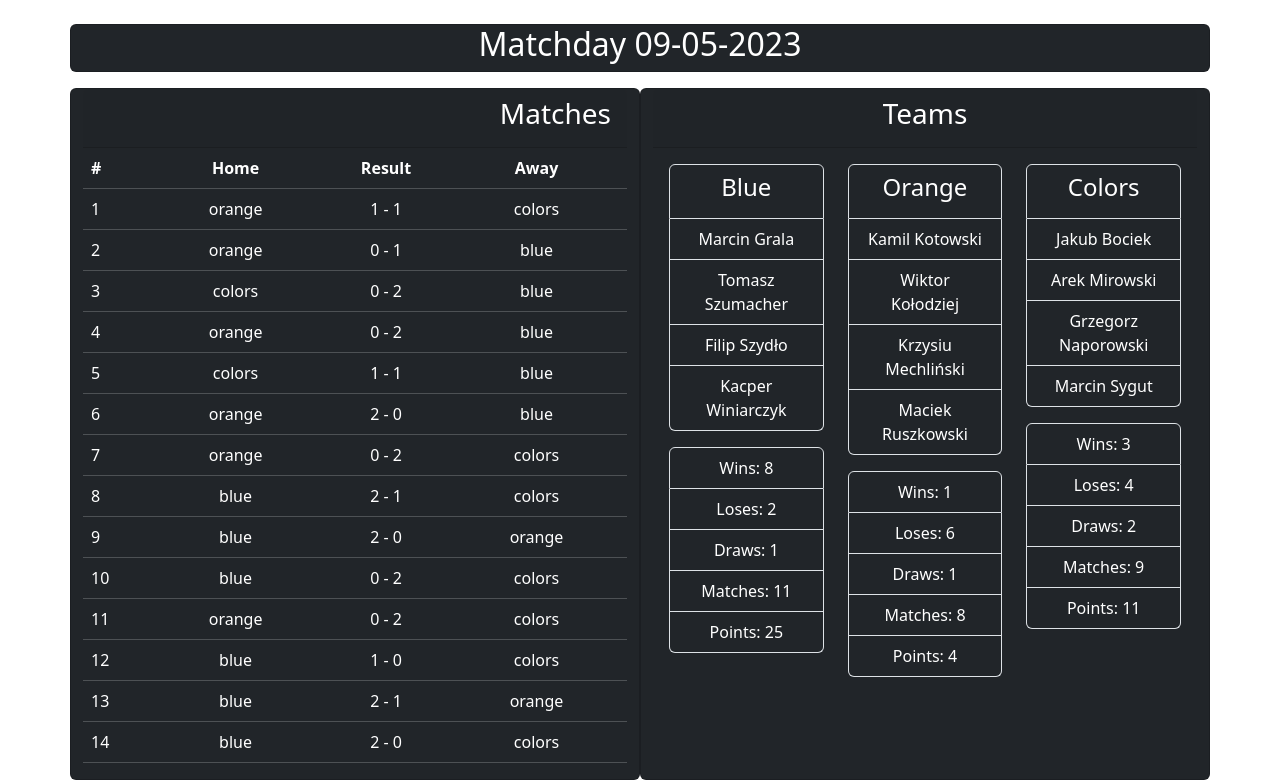
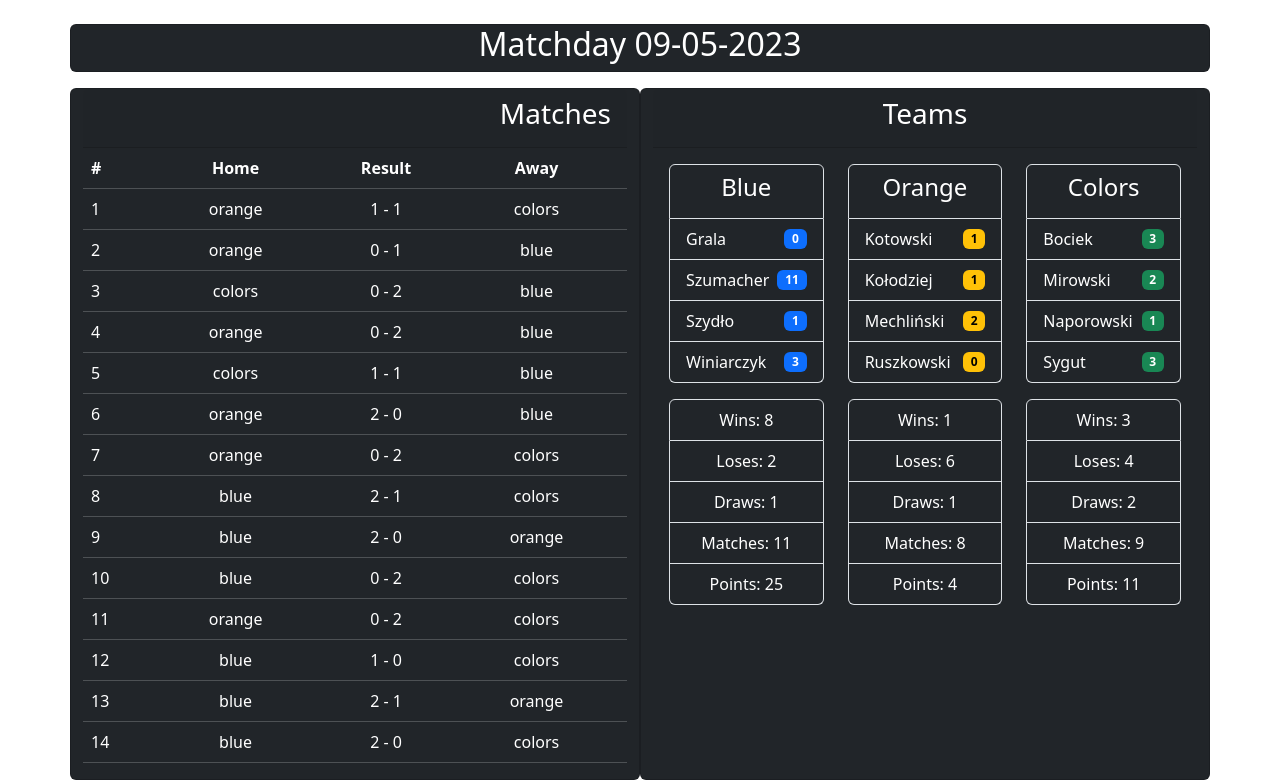
Before and after one commit to Put3k/Futsal-Stat-Track, a Django app: page /matchday/58/ in a window 1280 px wide. Shown: the part 56-836 px from the top of the page. Run offline with Django 4.2, Linux system fonts and the light colour scheme; data comes from the database, SQL or seed files in the repository; both versions use the stored data as it was after the commit.

Commit message:
Add players goals in matchday view.

```diff
--- a/mysite/stat_track/models.py
+++ b/mysite/stat_track/models.py
@@ -4,7 +4,7 @@ from django.db.models.signals import post_save, post_delete
 from django.contrib import admin
 from django.dispatch import receiver
 from django.core.exceptions import ValidationError
-from datetime import datetime
+from datetime import datetime, time, date
 
 TEAM_CHOICES = (
     ("blue", "blue"),
@@ -38,6 +38,15 @@ class Player(models.Model):
             return total_goals
         else:
             return 0
+
+    def get_player_goals_in_matchday(self, matchday):
+        matches_list = list(Match.objects.filter(matchday=matchday).values_list(flat=True))
+        goals_queryset = Stat.objects.filter(player=self, match__in=matches_list).values_list('goals')
+
+        total_goals = goals_queryset.aggregate(Sum('goals'))['goals__sum'] or 0
+
+        return total_goals
+
 
     @property
     def get_player_wins(self):
@@ -147,7 +156,7 @@ class Player(models.Model):
 
 class MatchDay(models.Model):
 
-    date = models.DateTimeField("Date of match")
+    date = models.DateTimeField("Date of match", default=datetime.combine(date.today(), time(21, 0)))
     match_counter = models.PositiveIntegerField(default=0, )
 
     def __str__(self):
@@ -326,7 +335,7 @@ class Stat(models.Model):
         else:
             return True
 
-    #NOT IN USE SINCE TEAM_GOALS SUM UP AS GOALS SCORED BY PLAYERS
+    #NOT IN USE DUE TO TEAM_GOALS SUM UP AS GOALS SCORED BY PLAYERS
     # @property
     # def goals_is_valid(self):
     #     """Chceck if goals scored by player and other teammates sum up to goals declared in Match."""
@@ -351,6 +360,7 @@ class Stat(models.Model):
     #         return False
     #     else:
     #         return True
+
 
     @property
     def team_is_valid(self):
--- a/mysite/stat_track/templates/stat_track/create_matchday.html
+++ b/mysite/stat_track/templates/stat_track/create_matchday.html
@@ -128,9 +128,6 @@
 
             <div class="row">
 
-                {% comment %} Add new Player form {% endcomment %}
-
-                {% comment %} Date pick form {% endcomment %}
                 <div class="col card text-bg-dark mb-3 container text-center" style="max-width: 18rem">
                     <div class="card-header">
                         <h5>Date of matchday</h5>
--- a/mysite/stat_track/templates/stat_track/matchday.html
+++ b/mysite/stat_track/templates/stat_track/matchday.html
@@ -1,4 +1,5 @@
 {% extends "./base.html" %}
+{% load stat_tags %}
 
 {% block title %} {{ matchday }} {% endblock %}
 {% block header %} {{ matchday }} {% endblock %}
@@ -49,7 +50,10 @@
                 <ul class="list-group mb-3">
                     <li class="list-group-item bg-dark text-white"><h4>Blue</h4></li>
                     {% for player in team_blue %}
-                    <li class="list-group-item bg-dark text-white">{{ player }}</li>
+                    <li class="list-group-item bg-dark text-white d-flex justify-content-between align-items-center">
+                        {{ player.last_name }}
+                        <span class="badge text-bg-primary">{% get_player_goals_in_matchday player matchday %}</span>
+                    </li>
                     {% endfor %}
                 </ul>
                 <ul class="list-group">
@@ -62,7 +66,10 @@
                 <ul class="list-group mb-3">
                     <li class="list-group-item bg-dark text-white"><h4>Orange</h4></li>
                     {% for player in team_orange %}
-                    <li class="list-group-item bg-dark text-white">{{ player }}</li>
+                    <li class="list-group-item bg-dark text-white d-flex justify-content-between align-items-center">
+                        {{ player.last_name }}
+                        <span class="badge text-bg-warning">{% get_player_goals_in_matchday player matchday %}</span>
+                    </li>
                     {% endfor %}
                 </ul>
                 <ul class="list-group">
@@ -75,7 +82,10 @@
                 <ul class="list-group mb-3">
                     <li class="list-group-item bg-dark text-white"><h4>Colors</h4></li>
                     {% for player in team_colors %}
-                    <li class="list-group-item bg-dark text-white">{{ player }}</li>
+                    <li class="list-group-item bg-dark text-white d-flex justify-content-between align-items-center">
+                        <span>{{ player.last_name }}</span>
+                        <span class="badge text-bg-success">{% get_player_goals_in_matchday player matchday %}</span>
+                    </li>
                     {% endfor %}
                 </ul>
                 <ul class="list-group">
--- /dev/null
+++ b/mysite/stat_track/templatetags/stat_tags.py
@@ -0,0 +1,9 @@
+from django import template
+
+register = template.Library()
+
+from ..models import Player
+
+@register.simple_tag
+def get_player_goals_in_matchday(player, matchday):
+    return player.get_player_goals_in_matchday(matchday)
--- a/mysite/stat_track/views.py
+++ b/mysite/stat_track/views.py
@@ -6,6 +6,8 @@ from .forms import MatchDayForm, MatchCreator, StatForm, PlayerForm
 from django.contrib import messages
 from django.core.exceptions import ValidationError
 from django.db import transaction
+
+from datetime import datetime, time
 
 def home(request):
     latest_match_day_list = MatchDay.objects.order_by("-date")[:5]
@@ -76,7 +78,7 @@ def matchday(request, matchday_id):
         "team_colors": team_colors,
         "blue_stats": blue_stats,
         "orange_stats": orange_stats,
-        "colors_stats": colors_stats
+        "colors_stats": colors_stats,
         }
 
     return render(request, "stat_track/matchday.html", context)
@@ -106,6 +108,16 @@ def match_creator_matchday(request):
             #Save MatchDay form and access instance of it.
             form = MatchDayForm(request.POST)
             if form.is_valid():
+
+                #get date data
+                date = form.cleaned_data['date']
+
+                #change datetime to 21:00
+                date = datetime.combine(date, time(21, 0))
+
+                #replace form data with new data
+                form.cleaned_data['date'] = date
+
                 matchday = form.save()
 
             create_matchday_tickets(team_blue, matchday, "blue")
```
Also changed, not shown: mysite/db.sqlite3.
